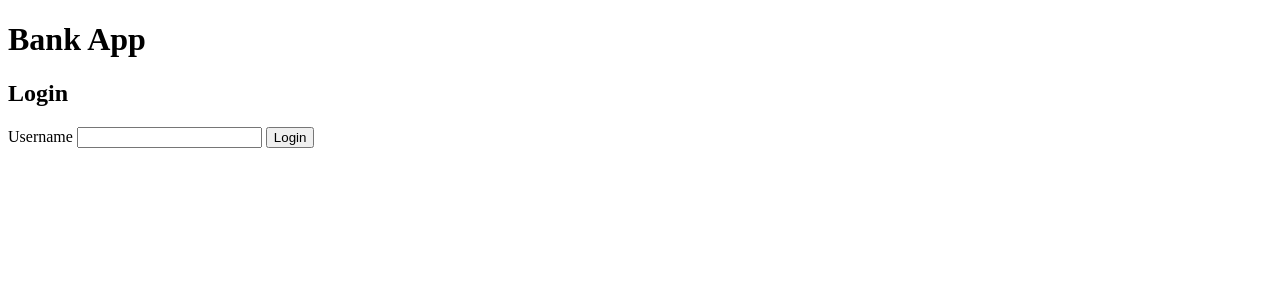
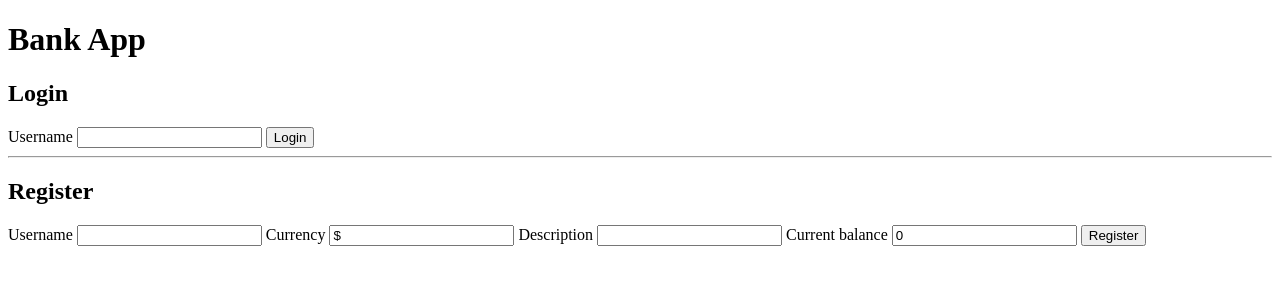
Before and after one commit to 17clouds/Bank_App, a website: page Bank/index.html in a window 1280 px wide. Drawn offline with Linux system fonts and the light colour scheme.

Commit message:
feat: second reg form

```diff
--- a/Bank/index.html
+++ b/Bank/index.html
@@ -15,14 +15,28 @@
         <h1>Bank App</h1>
         <section>
             <h2>Login</h2>
-        <form id="loginForm">
-            <label for="username">Username</label>
-            <input id="username" name="username" type="text">
-            <button>Login</button>
-        </form>
+            <form id="loginForm">
+                <label for="username">Username</label>
+                <input id="username" name="username" type="text">
+                <button>Login</button>
+            </form>
 <!--            <a href="/dashboard" onclick="onLinkClick(event)" >Login</a>-->
         </section>
     </template>
+
+    <hr/>
+    <h2>Register</h2>
+    <form id="registerForm">
+        <label for="user">Username</label>
+        <input id="user" name="user" type="text">
+        <label for="currency">Currency</label>
+        <input id="currency" name="currency" type="text" value="$">
+        <label for="description">Description</label>
+        <input id="description" name="description" type="text">
+        <label for="balance">Current balance</label>
+        <input id="balance" name="balance" type="number" value="0">
+        <button>Register</button>
+    </form>
 
     <template id="dashboard">
         <header>
```
